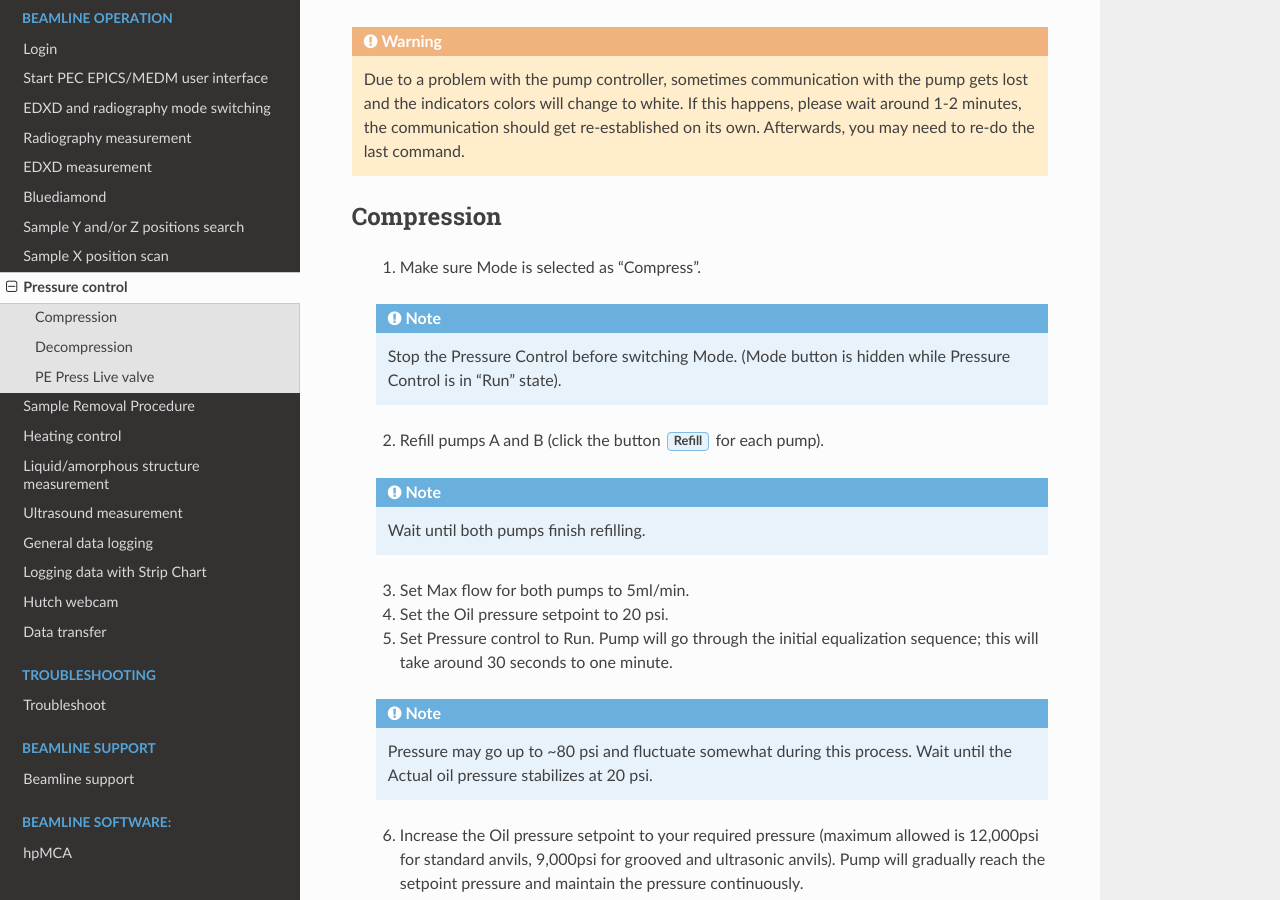
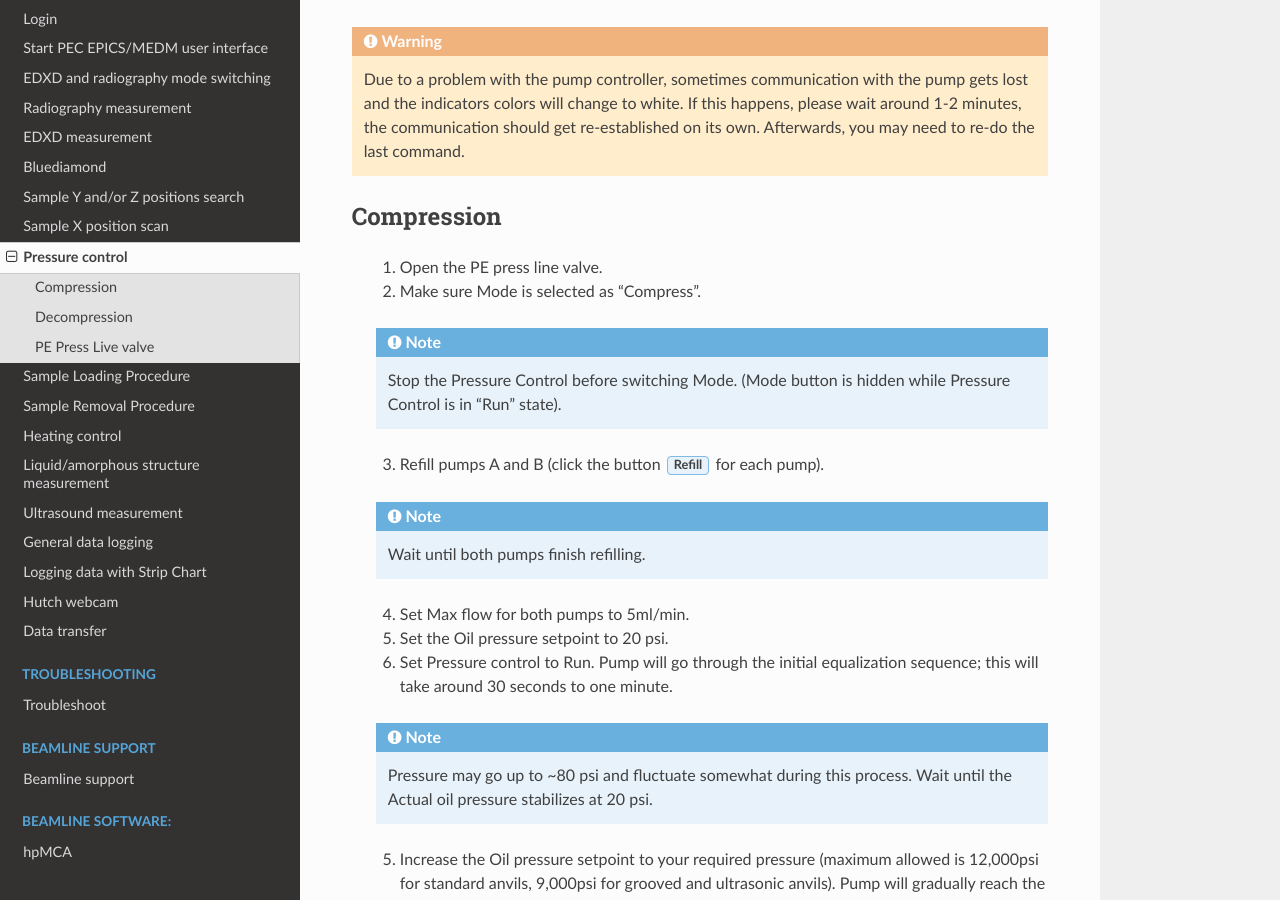
Before and after one commit to taeastmo/16BMB_manual, a Sphinx documentation site: the page built from docs/source/pressure.rst, in a window 1280 px wide and 900 px high, scrolled down 531 px. Built offline with Sphinx 7.4.7 and the Read the Docs theme 3.1.0, drawn with Linux system fonts in a browser that asks for light colours.

Commit message:
Brian Gulick feedback

```diff
--- a/docs/source/index.rst
+++ b/docs/source/index.rst
@@ -33,6 +33,7 @@
    yz_pos
    x_pos
    pressure
+   sample_loading
    sample_removal
    heating
    aEDXD
--- a/docs/source/pressure.rst
+++ b/docs/source/pressure.rst
@@ -22,27 +22,28 @@ Procedure for increasing, maintaining, and decreasing pressure.
 Compression
 ^^^^^^^^^^^
 
-   1. Make sure Mode is selected as “Compress”.
+   1. Open the PE press line valve.
+   2. Make sure Mode is selected as “Compress”.
 
    .. note:: Stop the Pressure Control before switching Mode. (Mode button is hidden while Pressure Control is in “Run” state).
 
-   2. Refill pumps A and B (click the button :guilabel:`Refill` for each pump).
+   3. Refill pumps A and B (click the button :guilabel:`Refill` for each pump).
 
    .. note:: Wait until both pumps finish refilling.
 
-   3. Set Max flow for both pumps to 5ml/min.
+   4. Set Max flow for both pumps to 5ml/min.
    #. Set the Oil pressure setpoint to 20 psi.
    #. Set Pressure control to Run. Pump will go through the initial equalization sequence; this will take around 30 seconds to one minute.
 
    .. note:: Pressure may go up to ~80 psi and fluctuate somewhat during this process.
       Wait until the Actual oil pressure stabilizes at 20 psi.
 
-   6. Increase the Oil pressure setpoint to your required pressure (maximum allowed is 12,000psi for standard anvils, 9,000psi for grooved and ultrasonic anvils). Pump will gradually reach the setpoint pressure and maintain the pressure continuously.
+   5. Increase the Oil pressure setpoint to your required pressure (maximum allowed is 12,000psi for standard anvils, 9,000psi for grooved and ultrasonic anvils). Pump will gradually reach the setpoint pressure and maintain the pressure continuously.
    #. If you don't want the pump to maintain the pressure continuously after reaching the setpoint, set the Maximum oil flow-rates for pumps A and B to 0.0001 ml/min.
 
    .. important:: DO NOT switch Pressure Control to Stop.
 
-   8. To reach the next oil pressure setpoint, re-enable pressure control by setting Max flow rates back to 5 ml/min.
+   6. To reach the next oil pressure setpoint, re-enable pressure control by setting Max flow rates back to 5 ml/min.
 
 Decompression
 ^^^^^^^^^^^^^
```
Also changed, not shown: docs/source/sample_loading.rst (added, +14 -0 lines), docs/source/ultrasound.rst (+6 -1 lines).
